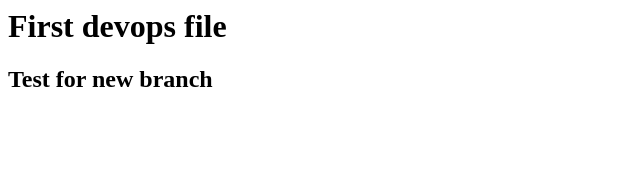
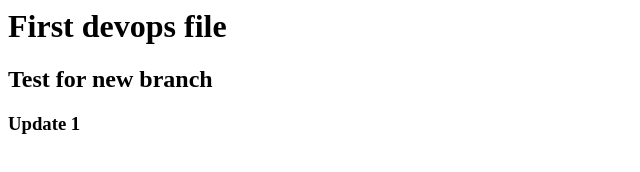
Before and after one commit to mygithubansible/webtest, a plain HTML site: page index.html in a window 1280 px wide. Shown: the whole page, without its empty margins (0-640 px from the left). Drawn offline with Linux system fonts and the light colour scheme.

Commit message:
updating

```diff
--- a/index.html
+++ b/index.html
@@ -1,2 +1,3 @@
 <h1>First devops file</h1>
 <h2> Test for new branch</h2>
+<h3> Update 1</h3>
```
